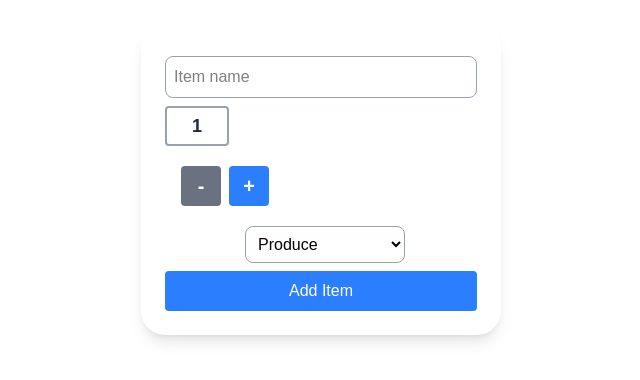
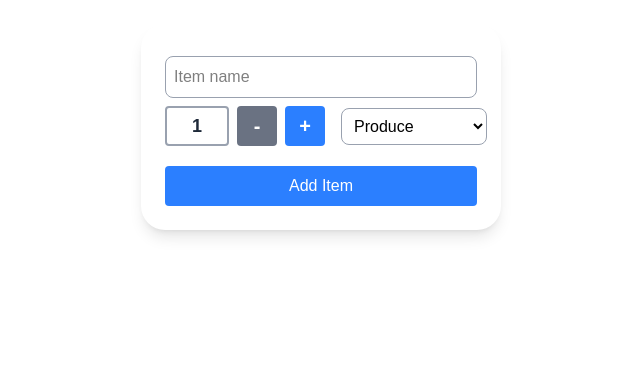
Before and after one commit to SeksanW/cprg306-assignments, a Next.js app: page /week-5 in a window 1280 px wide. Shown: the top 380 px of the page, without its empty margins (319-959 px from the left). Built offline with nearby package versions, Linux system fonts and the light colour scheme.

Commit message:
Update new-item.js

```diff
--- a/app/week-5/new-item.js
+++ b/app/week-5/new-item.js
@@ -76,10 +76,16 @@ const incrementStyles =
                             required={true}/>
                     </div>
 
+            <div className="flex items-center justify-between space-x-2">
+            <div className="flex items-center space-x-2">
+
+
+
             <div className="w-16 h-10 flex items-center justify-center border-2 border-gray-400 rounded bg-white text-lg font-bold text-gray-800 ">
             {quantity}
             </div>
-            <div className="flex space-x-2 ml-4">
+
+
                 <button
                 onClick={decrement}
                 disabled={quantity <= 1}
@@ -92,7 +98,8 @@ const incrementStyles =
                 className={incrementStyles}
                 > + </button>
                 </div>
-                        <div className="my-2">
+
+
                         <label className="inline-block w-20"></label>
                         <select
                         className="w-40 p-2 rounded-lg border border-gray-400 bg-white text-black focus:outline-none focus:ring-2 focus:ring-black"                        value={category}
@@ -110,7 +117,10 @@ const incrementStyles =
                         <option value="household">Household</option>
                         <option value="other">Other</option>
                         </select>
-                    </div>
+
+                </div>
+
+
                 <button
                 type="submit"
                 className="bg-blue-500 text-white w-full py-2 rounded hover:bg-blue-400 active:bg-blue-600 transition"
```
